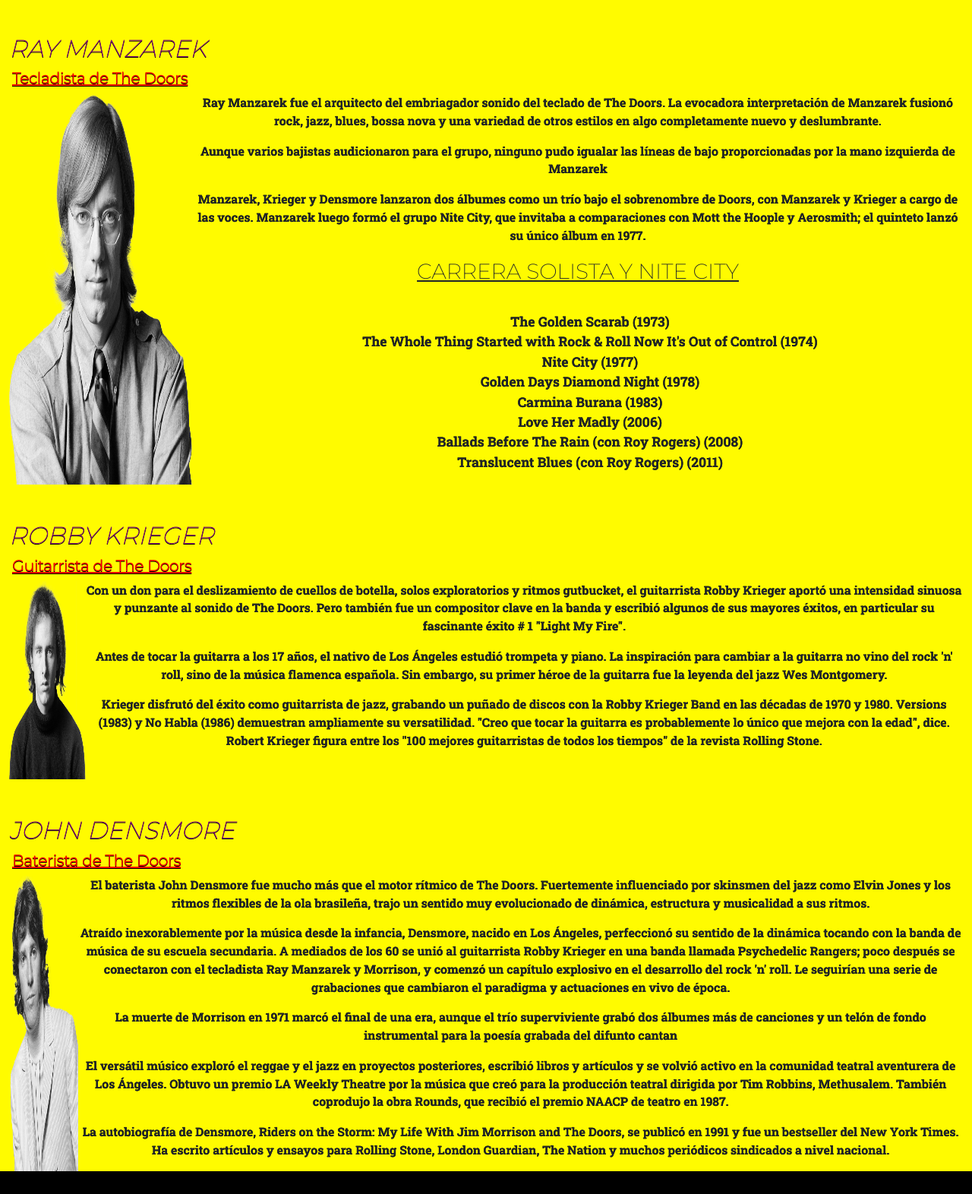
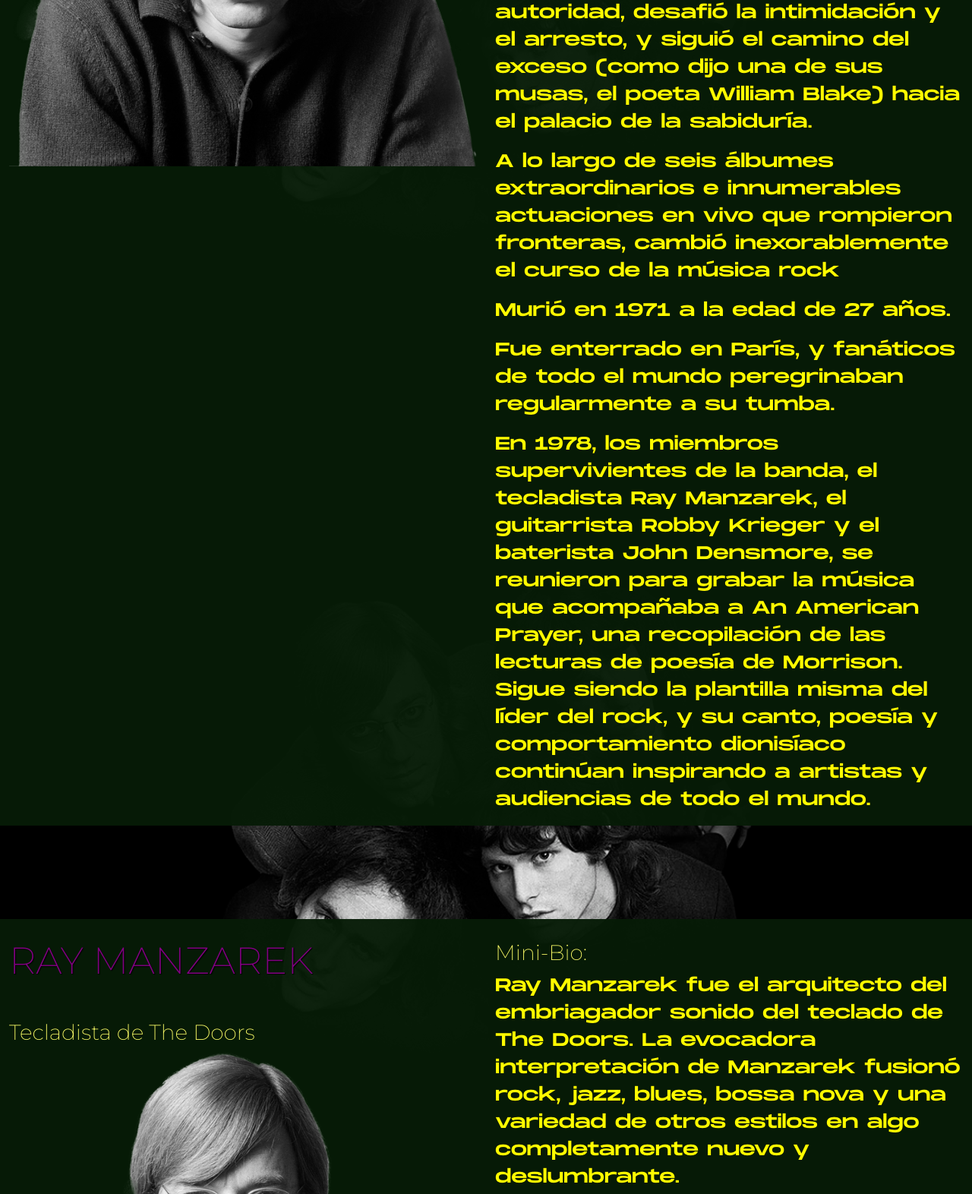
Before and after one commit to nzzareno/THE-DOORS-BAND-WEB, a plain HTML site: page pages/theband.html in a window 1280 px wide. Shown: the part 831-2403 px from the top of the page at 76% size. Drawn offline with nearby package versions, Linux system fonts and the light colour scheme.

Commit message:
attractive green to all of us

```diff
--- a/js/main.js
+++ b/js/main.js
@@ -9,7 +9,7 @@
     event.preventDefault();
 
     if (window.scrollY <= 260) {
-        nav.style.backgroundColor = 'pink';
+        nav.style.backgroundColor = '#092009;';
 
 
     } else {
--- a/pages/theband.html
+++ b/pages/theband.html
@@ -4,6 +4,7 @@
   <meta charset="UTF-8">
   <meta http-equiv="X-UA-Compatible" content="IE=edge">
   <meta name="viewport" content="width=device-width, initial-scale=1.0">
+  <title>ALBUMS - THE DOORS</title>
   <link rel="stylesheet" href="../css/main.css">
   <link href="https://cdn.jsdelivr.net/npm/bootstrap@5.0.2/dist/css/bootstrap.min.css" rel="stylesheet" integrity="sha384-EVSTQN3/azprG1Anm3QDgpJLIm9Nao0Yz1ztcQTwFspd3yD65VohhpuuCOmLASjC" crossorigin="anonymous">
 <link rel="preconnect" href="https://fonts.googleapis.com">
@@ -14,22 +15,21 @@
 <link href="https://fonts.googleapis.com/css2?family=Roboto+Slab:wght@700&display=swap" rel="stylesheet">
 <link href="https://fonts.googleapis.com/css2?family=Montserrat:wght@200&display=swap" rel="stylesheet">
 <link href="https://fonts.googleapis.com/css2?family=Oswald&display=swap" rel="stylesheet">
+<link href="https://fonts.googleapis.com/css2?family=Merriweather&display=swap" rel="stylesheet">
 <link href="https://fonts.googleapis.com/css2?family=Lato:wght@700&display=swap" rel="stylesheet">
-<link href="https://fonts.googleapis.com/css2?family=Merriweather&display=swap" rel="stylesheet">
 <link rel="shortcut icon" href="../img/bestjim.png">
 <script
 			  src="https://code.jquery.com/jquery-3.5.0.min.js"
 			  integrity="sha256-xNzN2a4ltkB44Mc/Jz3pT4iU1cmeR0FkXs4pru/JxaQ="
 			  crossorigin="anonymous"></script>
-  <title>THE BAND - THE DOORS</title>
 </head>
-<body class="topbody">
+<body class="rulera" style="background-color: #000000;">
   <b:if cond='data:blog.canonicalUrl == data:blog.canonicalHomepageUrl'>
     <div class='loader'></div>
 </b:if>
   <header class="container-fluid  px-0 ">
 
-    <nav class="navbar navbar-expand-lg navbar-dark fixed-top " style="background-color: pink;">
+    <nav class="navbar navbar-expand-lg navbar-dark fixed-top " style="background-color: #092009;">
 
       <a href="#" class="navbar-brand mb-0">
         <img src="../img/woodlogo.png" class="d-inline-block align-top" height="28px" alt="woodlogomadera" width="100px">
@@ -45,19 +45,19 @@
       <ul class="navbar-nav">
 
         <li class="nav-item active">
-          <a class="nav-link luka tute" href="../index.html">
+          <a class="nav-link tute luka" href="../index.html">
             HOME
           </a>
         </li>
 
         <li class="nav-item active">
-          <a href="./theband.html" class="nav-link luka disabled">
+          <a href="./theband.html" class="nav-link luka disabled ">
             LA BANDA
           </a>
         </li>
 
         <li class="nav-item active">
-          <a href="./music.html" class="nav-link luka tute">
+          <a href="./music.html" class="nav-link tute luka">
             MÚSICA
           </a>
         </li>
@@ -69,7 +69,7 @@
         </li>
 
         <li class="nav-item active">
-          <a href="./topdiez.html" class="nav-link luka tute">
+          <a href="./topdiez.html" class="nav-link tute luka">
             TOP 10!
           </a>
         </li>
@@ -82,105 +82,86 @@
       </ul>
       </div>
       </nav>
-
-      <div class="container-fluid mx-0 px-0 mt-5" style="background-color: #fffb00;">
-
+      <div class="container-fluid mx-0 px-0 mt-5" style="background-color: #dbddf1;">
         <img src="../img/rut3.jpg"  height="177px" width="100%" alt="portada">
-
       </div>
   </header>
 
 
 
 
-  <div class="container-fluid" style="background-color: #fffb00;">
+
+
+
+
+ <div class="container-fluid " style="background-color: #d3c6c6;">
 
  <div class="row">
-
-    <h1 class=" text-center titleband text-decoration-none pb-3 mb-4 pt-3">LOS MIEMBROS</h1>
-
+  <h1 class="titleband text-center text-light mb-0 pb-2 pt-3">LA BANDA</h1>
   </div>
 
-  </div>
-
-  <div class="container-fluid" style="background-color: #fffb00;">
-
-    <div class="row"><h2 class="text-uppercase titlejim">Jim Morrison</h2>
+  <div class=" row row-cols-1 row-cols-sm-1 row-cols-md-2 row-cols-xl-2 xirius">
 
 
-    <h5 class="puesto">Cantante de The Doors</h5>
+    <div id="knoxville" class="col  steveo">
+      <h2 class="rudy">JIM MORRISON</h2> <h3 class="timmy">Cantante de The Doors</h3>
+      <img src="../img/messi.webp" class="h-auto w-100" alt="sss">
 
-    </div>
-
-    <div class="row mb-5 ">
-
-      <div class="d-flex tutu justify-content-between flex-xs-column flex-sm-column flex-md-column flex-lg-row flex-xl-row ">
-
-      <div>
-
-     <img src="../img/messi.webp" class="morris h-100 w-100" width="100%" alt="frontjim">
 
 
     </div>
 
-      <div class="text-center rock">
-      <p>En el centro de la mística de la banda está la presencia magnética del cantante y poeta Jim Morrison, el “Rey Lagarto” vestido de cuero que trajo el poder fascinante de un chamán al micrófono.
+    <div id="knoxville" class="col steveo remigalliard">
+      <h3 class="listauno">Mini-Bio:</h3>
+      <p class="fontheight">En el centro de la mística de la banda está la presencia magnética del cantante y poeta Jim Morrison, el “Rey Lagarto” vestido de cuero que trajo el poder fascinante de un chamán al micrófono.
       </p>
 
-        <p>Desafiando constantemente la censura y la sabiduría convencional, las letras de Morrison ahondaron en temas primordiales como el sexo, la violencia, la libertad y el espíritu. Indignó a las figuras de autoridad, desafió la intimidación y el arresto, y siguió el camino del exceso (como dijo una de sus musas, el poeta William Blake) hacia el palacio de la sabiduría.</p>
+      <p class="fontheight">Desafiando constantemente la censura y la sabiduría convencional, las letras de Morrison ahondaron en temas primordiales como el sexo, la violencia, la libertad y el espíritu. Indignó a las figuras de autoridad, desafió la intimidación y el arresto, y siguió el camino del exceso (como dijo una de sus musas, el poeta William Blake) hacia el palacio de la sabiduría.</p>
 
 
-        <p>A lo largo de seis álbumes extraordinarios e innumerables actuaciones en vivo que rompieron fronteras, cambió inexorablemente el curso de la música rock</p>
+      <p class="fontheight">A lo largo de seis álbumes extraordinarios e innumerables actuaciones en vivo que rompieron fronteras, cambió inexorablemente el curso de la música rock</p>
 
 
-        <p>Murió en 1971 a la edad de 27 años. </p>
+      <p class="fontheight">Murió en 1971 a la edad de 27 años. </p>
 
-        <p>Fue enterrado en París, y fanáticos de todo el mundo peregrinaban regularmente a su tumba.</p>
+      <p class="fontheight">Fue enterrado en París, y fanáticos de todo el mundo peregrinaban regularmente a su tumba.</p>
 
-        <p> En 1978, los miembros supervivientes de la banda, el tecladista Ray Manzarek, el guitarrista Robby Krieger y el baterista John Densmore, se reunieron para grabar la música que acompañaba a An American Prayer, una recopilación de las lecturas de poesía de Morrison. Sigue siendo la plantilla misma del líder del rock, y su canto, poesía y comportamiento dionisíaco continúan inspirando a artistas y audiencias de todo el mundo.</p>
-
-      </div>
-
-    </div>
-
-      </div>
-
-      <div class="row">
-        <h2 class="titlemanza"><i>RAY MANZAREK</i></h2>
-          <h5 class="puesto">Tecladista de The Doors</h5>
-      </div>
-
-      <div class="row mb-5">
-
-        <div class="d-flex justify-content-between tutu flex-xs-column flex-sm-column flex-md-column flex-lg-row flex-xl-row">
-
-
-          <div>
-            <img src="../img/dako.png" class=" h-100 w-100 logan"   alt="manzdana">
+      <p class="fontheight"> En 1978, los miembros supervivientes de la banda, el tecladista Ray Manzarek, el guitarrista Robby Krieger y el baterista John Densmore, se reunieron para grabar la música que acompañaba a An American Prayer, una recopilación de las lecturas de poesía de Morrison. Sigue siendo la plantilla misma del líder del rock, y su canto, poesía y comportamiento dionisíaco continúan inspirando a artistas y audiencias de todo el mundo.</p>
 
 
     </div>
 
-          <div class="text-center rock">
+    <div id="knoxville" class="col steveo">
+      <h2 class="rudy">RAY MANZAREK</h2>
+           <h3  class="timmy">Tecladista de The Doors</h3>
+      <img src="../img/dako.png" class="h-auto w-100" alt="sss">
 
-            <p>
+
+
+    </div>
+
+    <div id="knoxville" class="col steveo remigalliard">
+      <h3 class="listauno">Mini-Bio:</h3>
+      <div class="rock">
+
+        <p id="raymanzak">
           Ray Manzarek fue el arquitecto del embriagador sonido del teclado de The Doors. La evocadora interpretación de Manzarek fusionó rock, jazz, blues, bossa nova y una variedad de otros estilos en algo completamente nuevo y deslumbrante.
         </p>
-           <p>Aunque varios bajistas audicionaron para el grupo, ninguno pudo igualar las líneas de bajo proporcionadas por la mano izquierda de Manzarek</p>
-           <p>
+       <p id="raymanzak">Aunque varios bajistas audicionaron para el grupo, ninguno pudo igualar las líneas de bajo proporcionadas por la mano izquierda de Manzarek</p>
+       <p id="raymanzak">
           Manzarek, Krieger y Densmore lanzaron dos álbumes como un trío bajo el sobrenombre de Doors, con Manzarek y Krieger a cargo de las voces. Manzarek luego formó el grupo Nite City, que invitaba a comparaciones con Mott the Hoople y Aerosmith; el quinteto lanzó su único álbum en 1977.
         </p>
 
         <h3 class="carreraray">CARRERA SOLISTA Y NITE CITY</h3>
-      <ul class="tataray" type = square>
-        <li>The Golden Scarab (1973)</li>
-        <li>The Whole Thing Started with Rock & Roll Now It's Out of Control (1974)</li>
-        <li>Nite City (1977)</li>
-        <li>Golden Days Diamond Night (1978)</li>
-        <li>Carmina Burana (1983)</li>
-        <li>Love Her Madly (2006)</li>
-        <li>Ballads Before The Rain (con Roy Rogers) (2008)</li>
-        <li>Translucent Blues (con Roy Rogers) (2011)</li>
+  <ul  id="raymanzak" class="tataray" type = square>
+    <li id="margenlist">The Golden Scarab (1973)</li>
+    <li id="margenlist">The Whole Thing Started with Rock & Roll Now It's Out of Control (1974)</li>
+    <li id="margenlist">Nite City (1977)</li>
+    <li id="margenlist">Golden Days Diamond Night (1978)</li>
+    <li id="margenlist">Carmina Burana (1983)</li>
+    <li id="margenlist">Love Her Madly (2006)</li>
+    <li id="margenlist">Ballads Before The Rain (con Roy Rogers) (2008)</li>
+    <li id="margenlist">Translucent Blues (con Roy Rogers) (2011)</li>
 
   </ul>
 
@@ -188,73 +169,60 @@
 
     </div>
 
-      </div>
 
-      <div class="row">
-        <h2 class="titlerob">ROBBY KRIEGER</h2>
-        <h5 class="puesto">Guitarrista de The Doors</h5>
-      </div>
+    <div id="knoxville" class="col steveo">
+      <h2 class="rudy">ROBBY KRIEGER</h2>
+      <h3  class="timmy">Guitarrista de The Doors</h3>
+      <img src="../img/zlatan.png" class="h-auto w-100" alt="sss">
 
-      <div class="row mb-5">
-
-        <div class="d-flex justify-content-between tutu flex-xs-column flex-sm-column flex-md-column flex-lg-row flex-xl-row ">
-
-          <div>
-            <img src="../img/zlatan.png" class="h-100 w-100  ryan" alt="kreg">
 
 
     </div>
 
-          <div class="text-center rock">
 
-            <p>Con un don para el deslizamiento de cuellos de botella, solos exploratorios y ritmos gutbucket, el guitarrista Robby Krieger aportó una intensidad sinuosa y punzante al sonido de The Doors. Pero también fue un compositor clave en la banda y escribió algunos de sus mayores éxitos, en particular su fascinante éxito # 1 "Light My Fire".</p>
-            <p>Antes de tocar la guitarra a los 17 años, el nativo de Los Ángeles estudió trompeta y piano. La inspiración para cambiar a la guitarra no vino del rock 'n' roll, sino de la música flamenca española. Sin embargo, su primer héroe de la guitarra fue la leyenda del jazz Wes Montgomery.</p>
+    <div id="knoxville" class="col steveo remigalliard">
+      <h3 class="listauno">Mini-Bio:</h3>
+      <div class="rock">
 
-           <p> Krieger disfrutó del éxito como guitarrista de jazz, grabando un puñado de discos con la Robby Krieger Band en las décadas de 1970 y 1980. Versions (1983) y No Habla (1986) demuestran ampliamente su versatilidad. "Creo que tocar la guitarra es probablemente lo único que mejora con la edad", dice. Robert Krieger figura entre los "100 mejores guitarristas de todos los tiempos" de la revista Rolling Stone.</p>
+        <p id="don">Con un don para el deslizamiento de cuellos de botella, solos exploratorios y ritmos gutbucket, el guitarrista Robby Krieger aportó una intensidad sinuosa y punzante al sonido de The Doors. Pero también fue un compositor clave en la banda y escribió algunos de sus mayores éxitos, en particular su fascinante éxito # 1 "Light My Fire".</p>
+        <p id="don">Antes de tocar la guitarra a los 17 años, el nativo de Los Ángeles estudió trompeta y piano. La inspiración para cambiar a la guitarra no vino del rock 'n' roll, sino de la música flamenca española. Sin embargo, su primer héroe de la guitarra fue la leyenda del jazz Wes Montgomery.</p>
 
-          </div>
+       <p id="don"> Krieger disfrutó del éxito como guitarrista de jazz, grabando un puñado de discos con la Robby Krieger Band en las décadas de 1970 y 1980. Versions (1983) y No Habla (1986) demuestran ampliamente su versatilidad. "Creo que tocar la guitarra es probablemente lo único que mejora con la edad", dice. Robert Krieger figura entre los "100 mejores guitarristas de todos los tiempos" de la revista Rolling Stone.</p>
+
       </div>
 
     </div>
 
-      <div class="row mt-5">
-        <h2 class="titlejohn">JOHN DENSMORE</h2>
-        <h5 class="puesto">Baterista de The Doors</h5>
+    <div id="knoxvillee" class="col steveo">
+      <h2 class="rudy">JOHN DENSMORE</h2><h3  class="timmy">Baterista de The Doors</h3>
+      <img src="../img/zidane.webp" class="h-auto w-100" alt="sss">
+
+
 
     </div>
 
-      <div class="row ">
-
-        <div class="d-flex justify-content-between tutu flex-xs-column flex-sm-column flex-md-column flex-lg-row  flex-xl-row ">
-
-          <div>
-            <img src="../img/zidane.webp" class=" h-100 w-100  " alt="bater">
-
-          </div>
-
+    <div id="knoxvillee" class="col steveo remigalliard">
+      <h3 class="listauno">Mini-Bio:</h3>
       <div class=" text-center rock ">
 
-            <p>El baterista John Densmore fue mucho más que el motor rítmico de The Doors. Fuertemente influenciado por skinsmen del jazz como Elvin Jones y los ritmos flexibles de la ola brasileña, trajo un sentido muy evolucionado de dinámica, estructura y musicalidad a sus ritmos.</p>
+        <p id="don">El baterista John Densmore fue mucho más que el motor rítmico de The Doors. Fuertemente influenciado por skinsmen del jazz como Elvin Jones y los ritmos flexibles de la ola brasileña, trajo un sentido muy evolucionado de dinámica, estructura y musicalidad a sus ritmos.</p>
 
-            <p>
+        <p id="don">
            Atraído inexorablemente por la música desde la infancia, Densmore, nacido en Los Ángeles, perfeccionó su sentido de la dinámica tocando con la banda de música de su escuela secundaria. A mediados de los 60 se unió al guitarrista Robby Krieger en una banda llamada Psychedelic Rangers; poco después se conectaron con el tecladista Ray Manzarek y Morrison, y comenzó un capítulo explosivo en el desarrollo del rock 'n' roll. Le seguirían una serie de grabaciones que cambiaron el paradigma y actuaciones en vivo de época.
          </p>
 
-             <p>
+         <p id="don" >
            La muerte de Morrison en 1971 marcó el final de una era, aunque el trío superviviente grabó dos álbumes más de canciones y un telón de fondo instrumental para la poesía grabada del difunto cantan
         </p>
 
-            <p>
+        <p id="don">
            El versátil músico exploró el reggae y el jazz en proyectos posteriores, escribió libros y artículos y se volvió activo en la comunidad teatral aventurera de Los Ángeles. Obtuvo un premio LA Weekly Theatre por la música que creó para la producción teatral dirigida por Tim Robbins, Methusalem. También coprodujo la obra Rounds, que recibió el premio NAACP de teatro en 1987.
         </p>
 
-             <p>
+         <p id="don">
            La autobiografía de Densmore, Riders on the Storm: My Life With Jim Morrison and The Doors, se publicó en 1991 y fue un bestseller del New York Times. Ha escrito artículos y ensayos para Rolling Stone, London Guardian, The Nation y muchos periódicos sindicados a nivel nacional.
          </p>
 
-          </div>
-
-        </div>
       </div>
     </div>
 
@@ -265,14 +233,12 @@
 
 
 
+  </div>
+</div>
 
 
 
-
-
-
-
-  <footer class="text-white pt-5 pb-4">
+<footer class=" text-white pt-5 pb-4">
 
 
   <div class="container-fluid text-center text-md-left">
@@ -320,7 +286,7 @@
     </p>
 
     <p>
-        <a href="https://www.todomusica.org/the_doors/" class="text-white text-decoration-none"><i class="fas fa-music"></i>  TodoMúsica</a>
+      <a href="https://www.todomusica.org/the_doors/" class="text-white text-decoration-none"><i class="fas fa-music"></i> TodoMúsica</a>
     </p>
 
     <p>
@@ -338,14 +304,14 @@
     </p>
 
     <p>
-        <i class="fas fa-phone mx-1"></i> 0353-155698524
+      <i class="fas fa-phone"></i> 0353-155698524
     </p>
 
 
 
     <p>
 
-        <i class="fas fa-inbox mx-1" ></i> nazagarma@gmail.com
+      <i class="fas fa-inbox"></i> nazagarma@gmail.com
     </p>
 
 
@@ -372,6 +338,16 @@
 </div>
 </footer>
 
+
+
+
+
+
+
+
+
+
+
   <script defer src="https://use.fontawesome.com/releases/v5.0.8/js/all.js" integrity="sha384-SlE991lGASHoBfWbelyBPLsUlwY1GwNDJo3jSJO04KZ33K2bwfV9YBauFfnzvynJ" crossorigin="anonymous"></script>
   <script src="../js/main.js"></script>
   <script src="https://cdn.jsdelivr.net/npm/bootstrap@5.0.2/dist/js/bootstrap.bundle.min.js" integrity="sha384-MrcW6ZMFYlzcLA8Nl+NtUVF0sA7MsXsP1UyJoMp4YLEuNSfAP+JcXn/tWtIaxVXM" crossorigin="anonymous"></script>
--- a/scss/main.scss
+++ b/scss/main.scss
@@ -27,7 +27,8 @@
 p {
   font-size: $parrafo-tamanio;
   text-shadow: $sombra-texto;
-  font-family: $tipo-letra-cowboy ;
+  font-family: 'monument extended' ;
+
 }
 
 ul {
@@ -133,7 +134,7 @@
   }
 
   .titleband2 {
-    font-family: sans-serif;
+    font-family: $tipo-letra-titulo;
     font-size: $principal-titulo;
     color: white;
     background-color: rgb(167, 0, 0);
@@ -273,9 +274,7 @@
   justify-content: space-between;
 }
 
-#cristiano {
-  height: 20px;
-}
+
 
 }
 
@@ -478,33 +477,6 @@
 	}
 }
 
-
-
-.johnny {
-  margin-left: -2rem;
-
-  margin-right: 2em;
-
-}
-
-.ryan {
-
-}
-
-.logan {
-
-
-
-
-}
-
-
-.morris {
-
-
-
-
-}
 
 
 
@@ -796,7 +768,9 @@
 
 
 
-
+.carreraray {
+  color: #ffff68;
+}
 
 
 .rock {
@@ -866,8 +840,8 @@
  }
 
  .imagen-corporal {
-   background-color: black;
-   overflow-x: hidden;
+   background-color: rgb(255, 129, 129);
+
  }
 
 
@@ -938,7 +912,7 @@
 }
 
 .topbody {
-  overflow-x: hidden;
+
   background-color: #000000;
 }
 
@@ -1004,29 +978,36 @@
 .listauno {
   margin-top: 1em;
   font-family: $tipo-letra-titulo;
+  color: #ffff68;
 }
 
 
 .timmy {
   font-family: $tipo-letra-titulo;
+  color: #ffff68;
 }
 
 
 
 .steveo {
   // background-color: rgba(255, 255, 255, 0.774);
-  background-color: #fffb00d2;
-  margin-bottom: 15em;
+  background-color: #071b07f6;
+  margin-bottom: 7em;
   width:  100%;
     ol li {
       font-family: $tipo-letra-titulo;
-      background-color: transparent;
+      background-color:  #0924091e;
+      color: rgb(255, 0, 255);
     }
   ol li:hover {
-    background-color: #fffb00;
+    background-color: #68660017;
 
     transition: all .4s ease;
   }
+}
+
+#ojorudez {
+  color: yellow;
 }
 
 .xirius {
@@ -1150,7 +1131,7 @@
 .steveo {
   margin-bottom: 0;
   p{
-    display: none;
+    // display: none;
   }
 
   h2 {
@@ -1185,3 +1166,44 @@
 
   opacity: 97.7%;
 }
+
+.fontheight {
+  font-size: 1.5rem;
+  color: #fffb00;
+}
+
+.fontheighxt {
+  font-size: 40px;
+  color: #fffb00;
+
+}
+
+#don {
+  font-size: 1.5rem;
+
+  padding: 1rem;
+  color: #fffb00;
+}
+
+#raymanzak {
+  font-size: 1.5rem;
+  color: #fffb00;
+}
+
+#margenlist {
+  margin-right: 14rem;
+
+}
+
+#knoxville {
+  background-color: #071b07f6;
+}
+
+#knoxvillee {
+  margin-bottom: 0;
+  background-color: #071b07f6;
+}
+
+#finalcol {
+  margin-bottom: 0;
+}
```
Also changed, not shown: index.html (+5 -5 lines), pages/images.html (+2 -2 lines), pages/music.html (+10 -10 lines), pages/topdiez.html (+2 -2 lines), css/main.css, 1 other file. Lines whose indentation alone changed are shown as unchanged.
